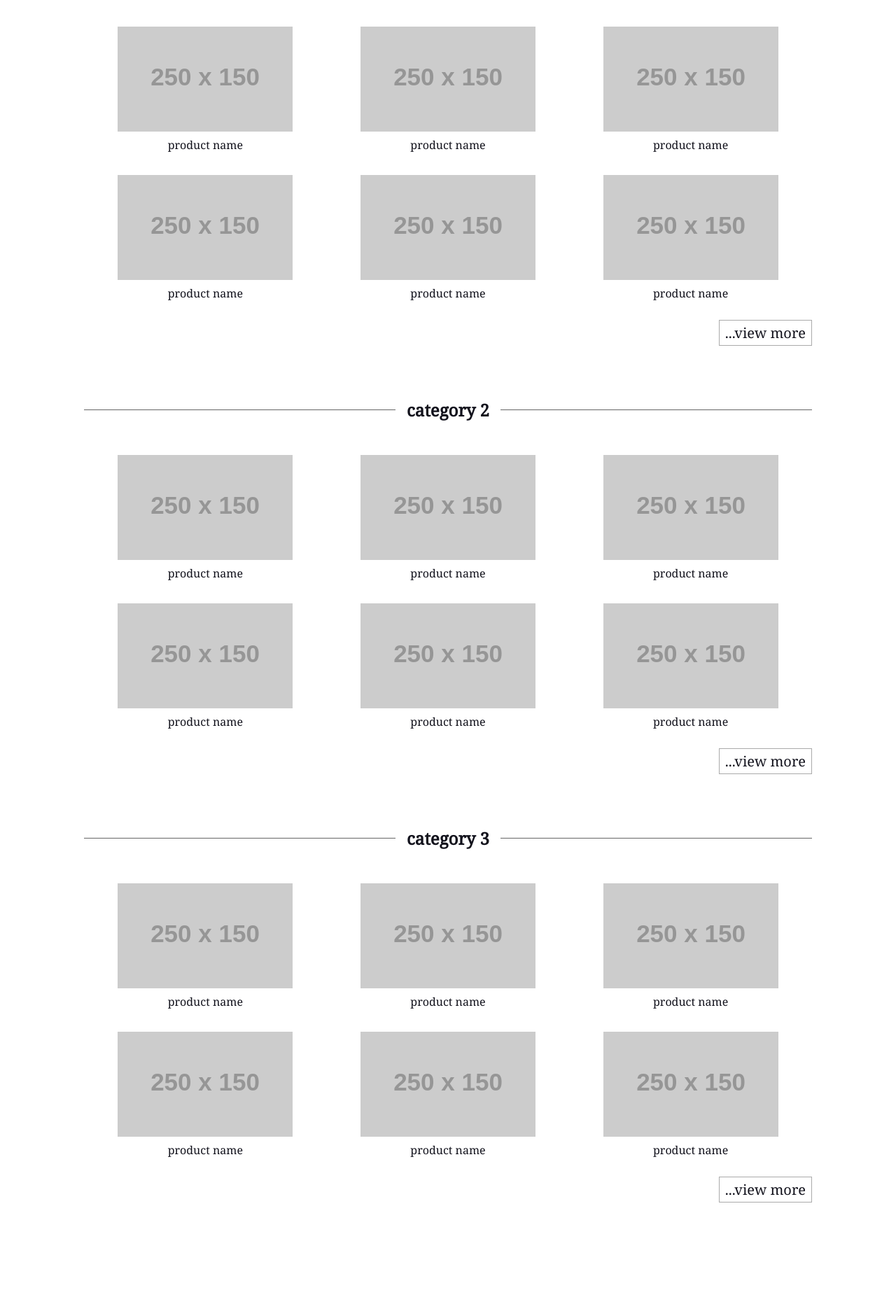
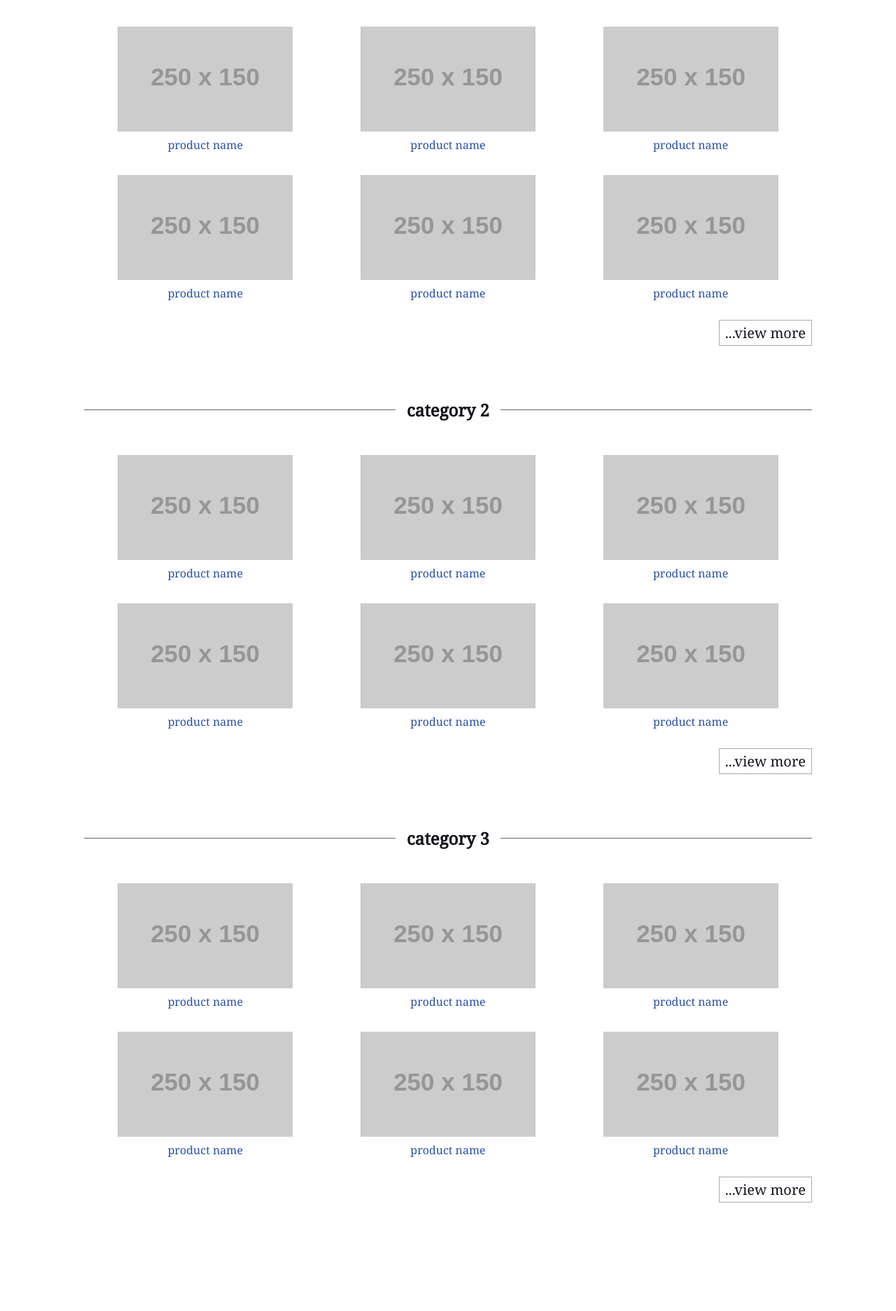
Before and after one commit to MizukiMinase/ecshop_sample, a Django app: page / in a window 1280 px wide. Shown: the part 184-2057 px from the top of the page at 70% size. Run offline with Django 3.2, Linux system fonts and the light colour scheme; grey boxes labelled with a size stand in for pictures from a placeholder-image service; style sheets or scripts are compiled from the project's sources; some libraries are stand-ins or nearby versions.

Commit message:
UPDATE product detail view

```diff
--- a/assets/static/sass/shop/product_detail.css
+++ b/assets/static/sass/shop/product_detail.css
@@ -1,2 +1,3 @@
+.content._wr{max-width:1040px;margin:auto}.content._wr .prod._meta ._title{color:#4a94e2}.content._wr .tocart._btn{color:white;background-color:#ffb226;padding:.5rem 1rem}
 
 /*# sourceMappingURL=product_detail.css.map */
--- a/assets/static/sass/shop/top.css
+++ b/assets/static/sass/shop/top.css
@@ -1,3 +1,3 @@
-.content._title:before,.content._title:after{content:'';height:1px;background-color:#666;flex-grow:1}.content._title:before{margin-right:1rem}.content._title:after{margin-left:1rem}.content._wr{max-width:1040px;margin:auto;margin-bottom:5rem}.content._wr .prod{grid-template-columns:1fr 1fr 1fr}.prod._title{padding-top:.5rem}.more._link{font-size:1.25rem;text-align:right}.more._link ._a{border:1px solid #aaa;padding:.25rem .5rem}
+.content._title:before,.content._title:after{content:'';height:1px;background-color:#666;flex-grow:1}.content._title:before{margin-right:1rem}.content._title:after{margin-left:1rem}.content._wr{max-width:1040px;margin:auto;margin-bottom:5rem}.content._wr .prod{grid-template-columns:1fr 1fr 1fr}.content._wr .prod._el:hover .prod._title{text-decoration:underline}.prod._title{padding-top:.5rem;color:#2950a5}.more._link{font-size:1.25rem;text-align:right}.more._link ._a{border:1px solid #aaa;padding:.25rem .5rem}
 
 /*# sourceMappingURL=top.css.map */
--- a/assets/static/sass/shop/top.sass
+++ b/assets/static/sass/shop/top.sass
@@ -15,8 +15,13 @@
   margin-bottom: 5rem
   .prod
     grid-template-columns: 1fr 1fr 1fr
+  .prod._el
+    &:hover
+      .prod._title
+        text-decoration: underline
 .prod._title
   padding-top: .5rem
+  color: #2950a5
 .more._link
   font-size: 1.25rem
   text-align: right
--- a/templates/shop/top.html
+++ b/templates/shop/top.html
@@ -21,40 +21,39 @@
 		<div class="content _wr">
 			<h2 class="content _title fl jcc aic mb3">category 1</h2>
 			<div class="prod gr">
-				<div class="prod _el fl cl jcc aic pb2"><a href="{% url 'shop:product_detail' %}" class="prod _img fl aic"><img src="http://placehold.jp/250x150.png?text=Sample Image"></a><a href="{% url 'shop:product_detail' %}" class="prod _title">product name</a></div>
-				<div class="prod _el fl cl jcc aic pb2"><a href="{% url 'shop:product_detail' %}" class="prod _img fl aic"><img src="http://placehold.jp/250x150.png?text=Sample Image"></a><a href="{% url 'shop:product_detail' %}" class="prod _title">product name</a></div>
-				<div class="prod _el fl cl jcc aic pb2"><a href="{% url 'shop:product_detail' %}" class="prod _img fl aic"><img src="http://placehold.jp/250x150.png?text=Sample Image"></a><a href="{% url 'shop:product_detail' %}" class="prod _title">product name</a></div>
-				<div class="prod _el fl cl jcc aic pb2"><a href="{% url 'shop:product_detail' %}" class="prod _img fl aic"><img src="http://placehold.jp/250x150.png?text=Sample Image"></a><a href="{% url 'shop:product_detail' %}" class="prod _title">product name</a></div>
-				<div class="prod _el fl cl jcc aic pb2"><a href="{% url 'shop:product_detail' %}" class="prod _img fl aic"><img src="http://placehold.jp/250x150.png?text=Sample Image"></a><a href="{% url 'shop:product_detail' %}" class="prod _title">product name</a></div>
-				<div class="prod _el fl cl jcc aic pb2"><a href="{% url 'shop:product_detail' %}" class="prod _img fl aic"><img src="http://placehold.jp/250x150.png?text=Sample Image"></a><a href="{% url 'shop:product_detail' %}" class="prod _title">product name</a></div>
+				<a href="{% url 'shop:product_detail' %}" class="prod _el fl cl jcc aic pb2"><div class="prod _img fl aic"><img src="http://placehold.jp/250x150.png?text=Sample Image"></div><div class="prod _title">product name</div></a>
+				<a href="{% url 'shop:product_detail' %}" class="prod _el fl cl jcc aic pb2"><div class="prod _img fl aic"><img src="http://placehold.jp/250x150.png?text=Sample Image"></div><div class="prod _title">product name</div></a>
+				<a href="{% url 'shop:product_detail' %}" class="prod _el fl cl jcc aic pb2"><div class="prod _img fl aic"><img src="http://placehold.jp/250x150.png?text=Sample Image"></div><div class="prod _title">product name</div></a>
+				<a href="{% url 'shop:product_detail' %}" class="prod _el fl cl jcc aic pb2"><div class="prod _img fl aic"><img src="http://placehold.jp/250x150.png?text=Sample Image"></div><div class="prod _title">product name</div></a>
+				<a href="{% url 'shop:product_detail' %}" class="prod _el fl cl jcc aic pb2"><div class="prod _img fl aic"><img src="http://placehold.jp/250x150.png?text=Sample Image"></div><div class="prod _title">product name</div></a>
+				<a href="{% url 'shop:product_detail' %}" class="prod _el fl cl jcc aic pb2"><div class="prod _img fl aic"><img src="http://placehold.jp/250x150.png?text=Sample Image"></div><div class="prod _title">product name</div></a>
 			</div>
 			<div class="more _link"><a href="{% url 'shop:product_list' %}" class="more _a">...view more</a></div>
 		</div>
 		<div class="content _wr">
 			<h2 class="content _title fl jcc aic mb3">category 2</h2>
 			<div class="prod gr">
-				<div class="prod _el fl cl jcc aic pb2"><a href="{% url 'shop:product_detail' %}" class="prod _img fl aic"><img src="http://placehold.jp/250x150.png?text=Sample Image"></a><a href="{% url 'shop:product_detail' %}" class="prod _title">product name</a></div>
-				<div class="prod _el fl cl jcc aic pb2"><a href="{% url 'shop:product_detail' %}" class="prod _img fl aic"><img src="http://placehold.jp/250x150.png?text=Sample Image"></a><a href="{% url 'shop:product_detail' %}" class="prod _title">product name</a></div>
-				<div class="prod _el fl cl jcc aic pb2"><a href="{% url 'shop:product_detail' %}" class="prod _img fl aic"><img src="http://placehold.jp/250x150.png?text=Sample Image"></a><a href="{% url 'shop:product_detail' %}" class="prod _title">product name</a></div>
-				<div class="prod _el fl cl jcc aic pb2"><a href="{% url 'shop:product_detail' %}" class="prod _img fl aic"><img src="http://placehold.jp/250x150.png?text=Sample Image"></a><a href="{% url 'shop:product_detail' %}" class="prod _title">product name</a></div>
-				<div class="prod _el fl cl jcc aic pb2"><a href="{% url 'shop:product_detail' %}" class="prod _img fl aic"><img src="http://placehold.jp/250x150.png?text=Sample Image"></a><a href="{% url 'shop:product_detail' %}" class="prod _title">product name</a></div>
-				<div class="prod _el fl cl jcc aic pb2"><a href="{% url 'shop:product_detail' %}" class="prod _img fl aic"><img src="http://placehold.jp/250x150.png?text=Sample Image"></a><a href="{% url 'shop:product_detail' %}" class="prod _title">product name</a></div>
+				<a href="{% url 'shop:product_detail' %}" class="prod _el fl cl jcc aic pb2"><div class="prod _img fl aic"><img src="http://placehold.jp/250x150.png?text=Sample Image"></div><div class="prod _title">product name</div></a>
+				<a href="{% url 'shop:product_detail' %}" class="prod _el fl cl jcc aic pb2"><div class="prod _img fl aic"><img src="http://placehold.jp/250x150.png?text=Sample Image"></div><div class="prod _title">product name</div></a>
+				<a href="{% url 'shop:product_detail' %}" class="prod _el fl cl jcc aic pb2"><div class="prod _img fl aic"><img src="http://placehold.jp/250x150.png?text=Sample Image"></div><div class="prod _title">product name</div></a>
+				<a href="{% url 'shop:product_detail' %}" class="prod _el fl cl jcc aic pb2"><div class="prod _img fl aic"><img src="http://placehold.jp/250x150.png?text=Sample Image"></div><div class="prod _title">product name</div></a>
+				<a href="{% url 'shop:product_detail' %}" class="prod _el fl cl jcc aic pb2"><div class="prod _img fl aic"><img src="http://placehold.jp/250x150.png?text=Sample Image"></div><div class="prod _title">product name</div></a>
+				<a href="{% url 'shop:product_detail' %}" class="prod _el fl cl jcc aic pb2"><div class="prod _img fl aic"><img src="http://placehold.jp/250x150.png?text=Sample Image"></div><div class="prod _title">product name</div></a>
 			</div>
 			<div class="more _link"><a href="{% url 'shop:product_list' %}" class="more _a">...view more</a></div>
 		</div>
 		<div class="content _wr">
 			<h2 class="content _title fl jcc aic mb3">category 3</h2>
 			<div class="prod gr">
-				<div class="prod _el fl cl jcc aic pb2"><a href="{% url 'shop:product_detail' %}" class="prod _img fl aic"><img src="http://placehold.jp/250x150.png?text=Sample Image"></a><a href="{% url 'shop:product_detail' %}" class="prod _title">product name</a></div>
-				<div class="prod _el fl cl jcc aic pb2"><a href="{% url 'shop:product_detail' %}" class="prod _img fl aic"><img src="http://placehold.jp/250x150.png?text=Sample Image"></a><a href="{% url 'shop:product_detail' %}" class="prod _title">product name</a></div>
-				<div class="prod _el fl cl jcc aic pb2"><a href="{% url 'shop:product_detail' %}" class="prod _img fl aic"><img src="http://placehold.jp/250x150.png?text=Sample Image"></a><a href="{% url 'shop:product_detail' %}" class="prod _title">product name</a></div>
-				<div class="prod _el fl cl jcc aic pb2"><a href="{% url 'shop:product_detail' %}" class="prod _img fl aic"><img src="http://placehold.jp/250x150.png?text=Sample Image"></a><a href="{% url 'shop:product_detail' %}" class="prod _title">product name</a></div>
-				<div class="prod _el fl cl jcc aic pb2"><a href="{% url 'shop:product_detail' %}" class="prod _img fl aic"><img src="http://placehold.jp/250x150.png?text=Sample Image"></a><a href="{% url 'shop:product_detail' %}" class="prod _title">product name</a></div>
-				<div class="prod _el fl cl jcc aic pb2"><a href="{% url 'shop:product_detail' %}" class="prod _img fl aic"><img src="http://placehold.jp/250x150.png?text=Sample Image"></a><a href="{% url 'shop:product_detail' %}" class="prod _title">product name</a></div>
+				<a href="{% url 'shop:product_detail' %}" class="prod _el fl cl jcc aic pb2"><div class="prod _img fl aic"><img src="http://placehold.jp/250x150.png?text=Sample Image"></div><div class="prod _title">product name</div></a>
+				<a href="{% url 'shop:product_detail' %}" class="prod _el fl cl jcc aic pb2"><div class="prod _img fl aic"><img src="http://placehold.jp/250x150.png?text=Sample Image"></div><div class="prod _title">product name</div></a>
+				<a href="{% url 'shop:product_detail' %}" class="prod _el fl cl jcc aic pb2"><div class="prod _img fl aic"><img src="http://placehold.jp/250x150.png?text=Sample Image"></div><div class="prod _title">product name</div></a>
+				<a href="{% url 'shop:product_detail' %}" class="prod _el fl cl jcc aic pb2"><div class="prod _img fl aic"><img src="http://placehold.jp/250x150.png?text=Sample Image"></div><div class="prod _title">product name</div></a>
+				<a href="{% url 'shop:product_detail' %}" class="prod _el fl cl jcc aic pb2"><div class="prod _img fl aic"><img src="http://placehold.jp/250x150.png?text=Sample Image"></div><div class="prod _title">product name</div></a>
+				<a href="{% url 'shop:product_detail' %}" class="prod _el fl cl jcc aic pb2"><div class="prod _img fl aic"><img src="http://placehold.jp/250x150.png?text=Sample Image"></div><div class="prod _title">product name</div></a>
 			</div>
 			<div class="more _link"><a href="{% url 'shop:product_list' %}" class="more _a">...view more</a></div>
 		</div>
-
 	</main>
 {% endblock %}
 
```
Also changed, not shown: assets/static/sass/shop/product_detail.sass (+10 -0 lines), templates/shop/product_detail.html (+16 -0 lines), 2 other files.
